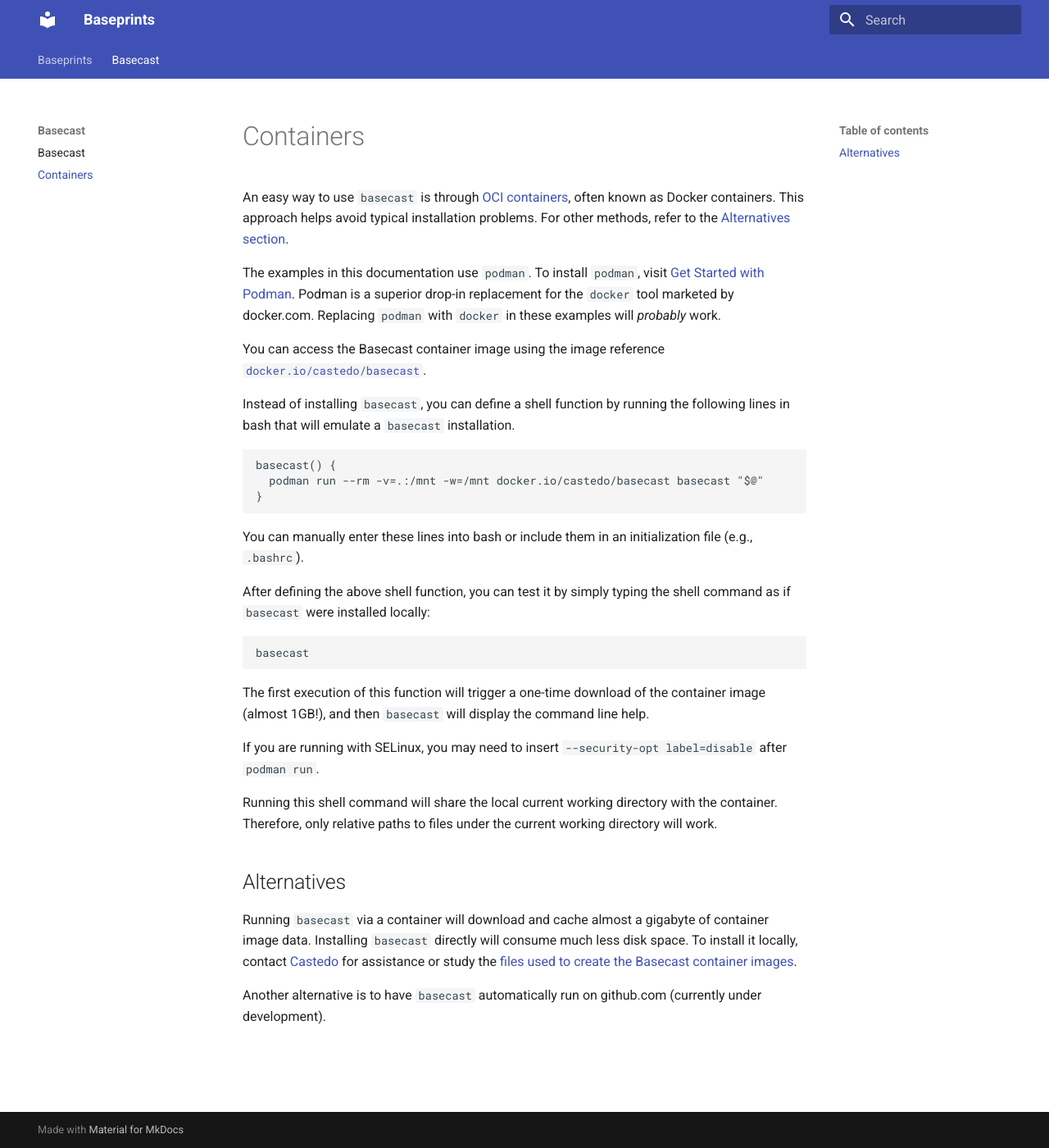
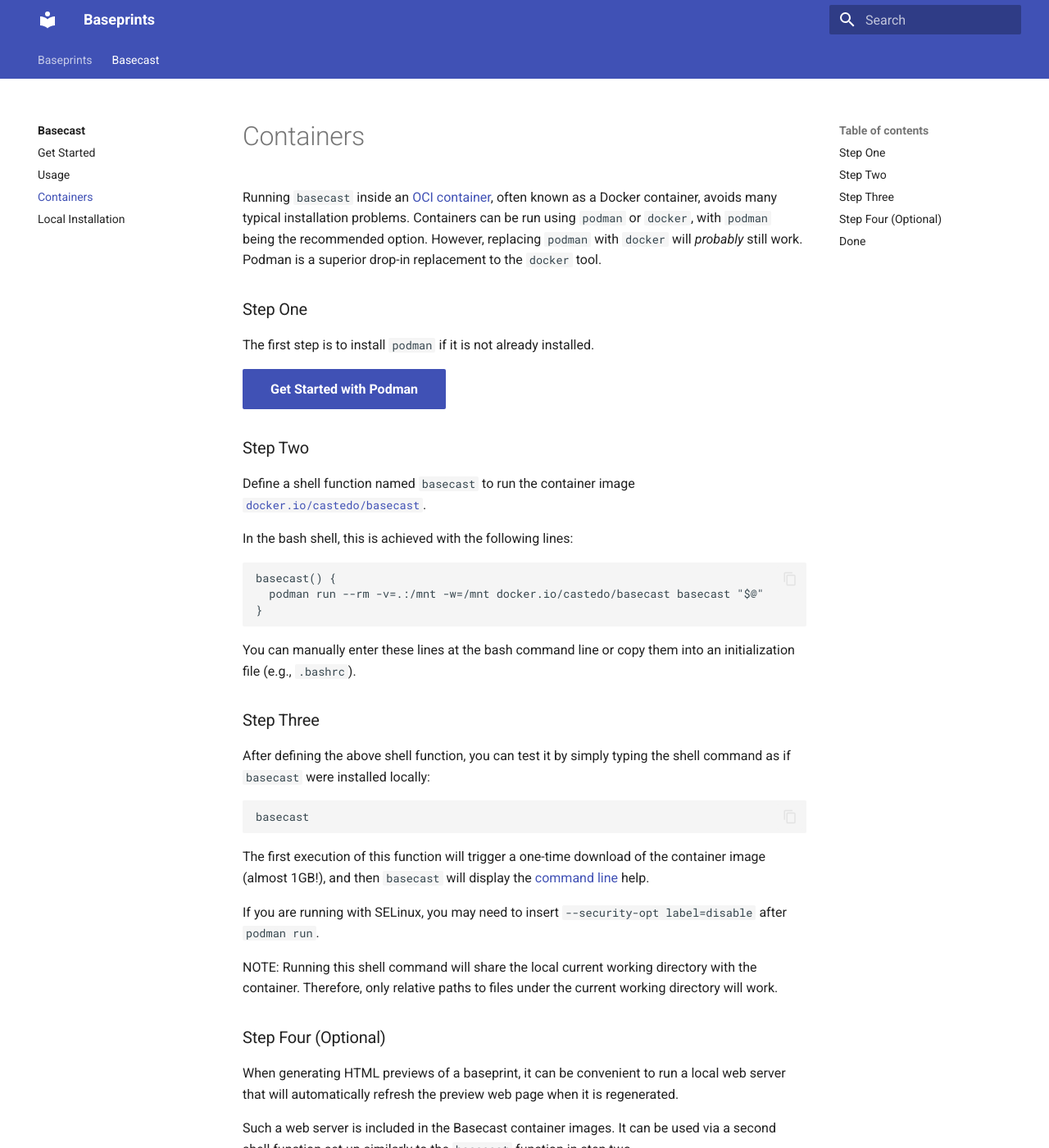
Before and after one commit to singlesourcepub/baseprints, an MkDocs documentation site: the page built from docs/basecast/containers.md, in a window 1280 px wide and 1400 px high. Shown: the whole window at 82% size. Built offline with MkDocs 1.6.1 and Material for MkDocs 9.7.7, drawn with Linux system fonts in a browser that asks for light colours; some of the changed text lies outside the part shown.

Commit message:
new usage, local install pages and improvements
* new page about usage, in particular LaTeX
* new page about local installs
* improvement to doc flow and get started focus

````diff
--- a/docs/basecast/containers.md
+++ b/docs/basecast/containers.md
@@ -1,22 +1,26 @@
 # Containers
 
-An easy way to use `basecast` is through [OCI containers](https://opencontainers.org/),
- often known as Docker containers.
-This approach helps avoid typical installation problems.
-For other methods, refer to the [Alternatives section](#alternatives).
+Running `basecast` inside an [OCI container](https://opencontainers.org/),
+ often known as a Docker container, avoids many typical installation problems.
+Containers can be run using `podman` or `docker`,
+ with `podman` being the recommended option.
+However, replacing `podman` with `docker` will _probably_ still work.
+Podman is a superior drop-in replacement to the `docker` tool.
 
-The examples in this documentation use `podman`.
-To install `podman`, visit [Get Started with Podman](https://podman.io/get-started).
-Podman is a superior drop-in replacement for the `docker` tool marketed by
- docker.com.
-Replacing `podman` with `docker` in these examples will _probably_ work.
 
-You can access the Basecast container image using the image reference
- [`docker.io/castedo/basecast`](https://hub.docker.com/r/castedo/basecast/tags).
+### Step One
 
-Instead of installing `basecast`, you can define a
- shell function by running the following lines in bash
- that will emulate a `basecast` installation.
+The first step is to install `podman` if it is not already installed.
+
+[Get Started with Podman](https://podman.io/get-started){ .md-button .md-button--primary target='_blank' }
+
+
+### Step Two
+
+Define a shell function named `basecast` to run the container image
+[`docker.io/castedo/basecast`](https://hub.docker.com/r/castedo/basecast/tags).
+
+In the bash shell, this is achieved with the following lines:
 
 ```bash
 basecast() {
@@ -24,7 +28,11 @@ basecast() {
 }
 ```
 
-You can manually enter these lines into bash or include them in an initialization file (e.g., `.bashrc`).
+You can manually enter these lines at the bash command line or copy them into an
+ initialization file (e.g., `.bashrc`).
+
+
+### Step Three
 
 After defining the above shell function, you can test it by simply typing the shell command
  as if `basecast` were installed locally:
@@ -34,23 +42,31 @@ basecast
 ```
 
 The first execution of this function will trigger a one-time download of the container image (almost 1GB!),
- and then `basecast` will display the command line help.
+ and then `basecast` will display the [command line](usage.md) help.
 
 If you are running with SELinux, you may need to insert `--security-opt label=disable`
  after `podman run`.
 
-Running this shell command will share the local current working directory with the
+NOTE: Running this shell command will share the local current working directory with the
  container. Therefore, only relative paths to files under the current working directory
  will work.
 
+### Step Four (Optional)
 
-## Alternatives
+When generating HTML previews of a baseprint, it can be convenient to run a local web
+ server that will automatically refresh the preview web page when it is regenerated.
 
-Running `basecast` via a container
- will download and cache almost a gigabyte of container image data.
-Installing `basecast` directly will consume much less disk space.
-To install it locally, contact [Castedo](mailto:castedo@castedo.com) for assistance or
- study the [files used to create the Basecast container
- images](https://gitlab.com/castedo/basecast/-/tree/main/oci_images).
+Such a web server is included in the Basecast container images. It can be used via a
+ second shell function set up similarly to the `basecast` function in step two.
 
-Another alternative is to have `basecast` automatically run on github.com (currently under development).
+```bash
+live-basecast() {
+  podman run --rm -v=.:/mnt -w=/mnt -p=8080:8080 -it \
+    docker.io/castedo/basecast bash -c "live-server web & basecast -w=web $*"
+}
+```
+
+
+### Done
+
+[Learn how to use `basecast`](usage.md){ .md-button }
--- a/mkdocs.yml
+++ b/mkdocs.yml
@@ -3,3 +3,19 @@ theme:
   name: material
   features:
     - navigation.tabs
+    - content.code.copy
+    - navigation.footer
+    - navigation.indexes
+    - navigation.tabs
+    - navigation.top
+    - navigation.tracking
+markdown_extensions:
+  - attr_list
+nav:
+  - Baseprints : index.md
+  - Basecast:
+    - basecast/index.md
+    - Get Started: basecast/start.md
+    - Usage: basecast/usage.md
+    - Containers: basecast/containers.md
+    - Local Installation: basecast/install.md
````
Also changed, not shown: docs/basecast/examples/pandocin.yaml (added, +24 -0 lines), docs/basecast/index.md (+11 -22 lines), docs/basecast/install.md (added, +50 -0 lines), docs/basecast/start.md (added, +31 -0 lines), docs/basecast/usage.md (added, +117 -0 lines), docs/index.md (+1 -1 lines), 1 other file.
